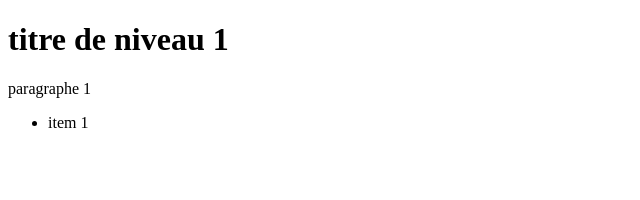
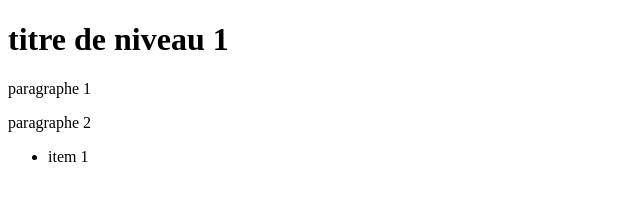
Before and after one commit to chahbani/refclient, a plain HTML site: page index.html in a window 1280 px wide. Shown: the full height of the page, 0-640 px from the left. Drawn offline with Linux system fonts and the light colour scheme.

Commit message:
modification index.html

```diff
--- a/index.html
+++ b/index.html
@@ -7,6 +7,7 @@
         <body>
                 <h1>titre de niveau 1</h1>
                 <p>paragraphe 1</p>
+		<p>paragraphe 2</p>
                 <ul>
                        <li>item 1</li>
                 </ul>
```
